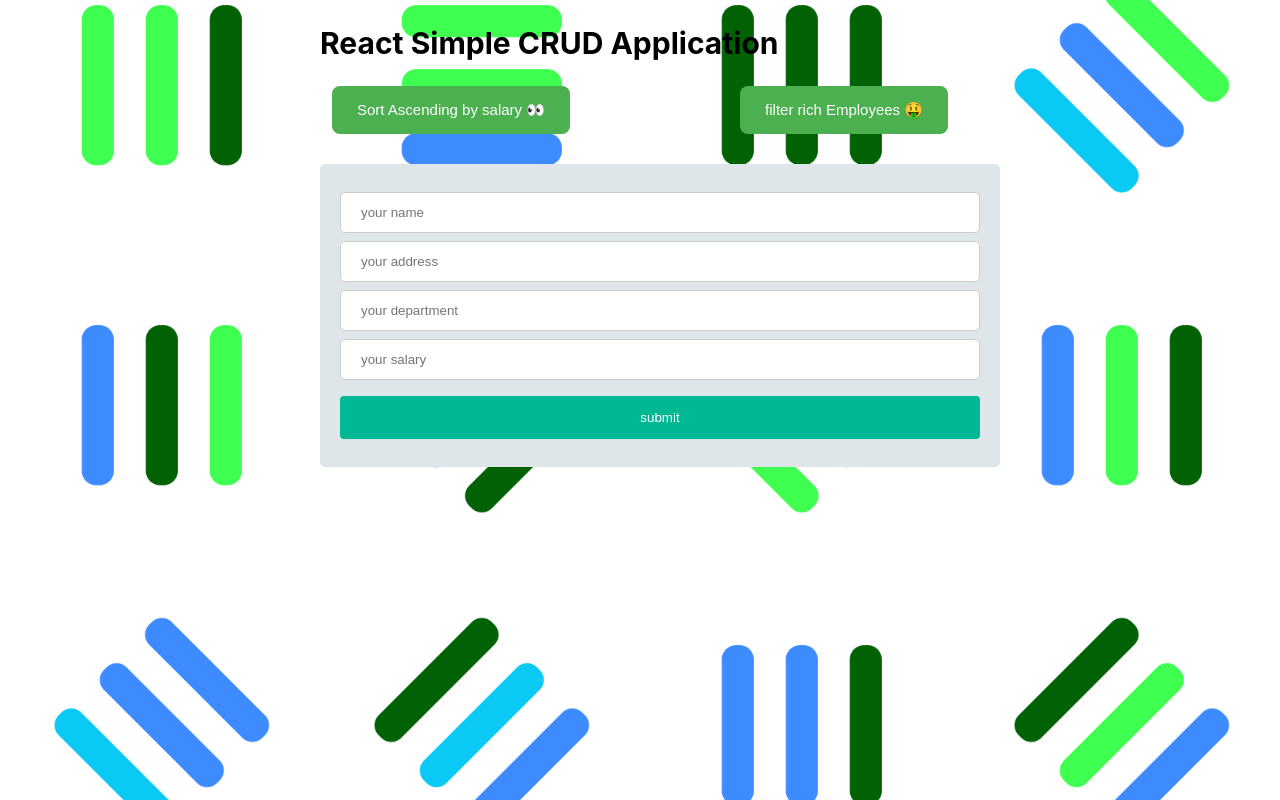
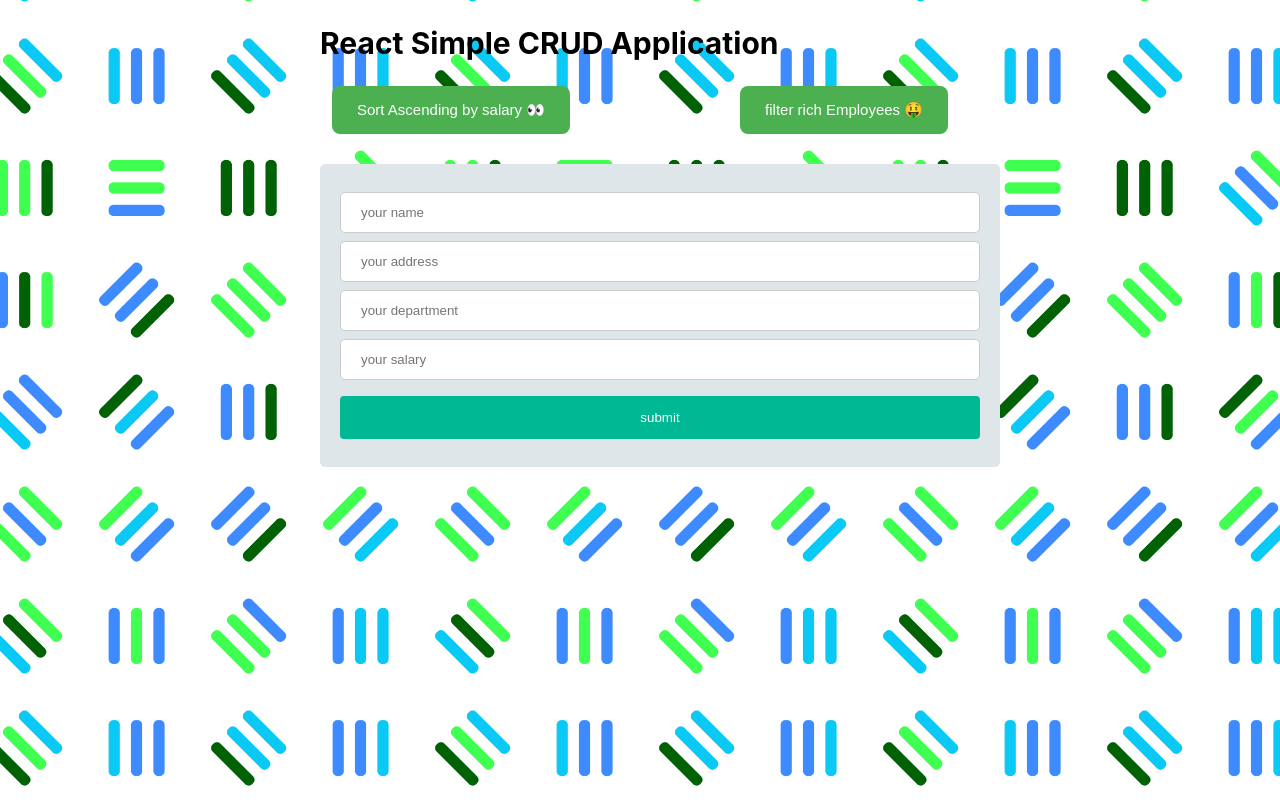
Before and after one commit to fadyehabamer/CRUD-ReactApp, a React (Create React App) app: page / in a window 1280 px wide. Built offline with nearby package versions, Linux system fonts and the light colour scheme.

Commit message:
Update App.css

```diff
--- a/src/App.css
+++ b/src/App.css
@@ -1,7 +1,7 @@
 body{
   box-sizing: border-box;
   background-image: url(./bck.png);
-  background-size: cover;
+  background-size: 35%;
   background-position: center;
 }
 .App {
```
